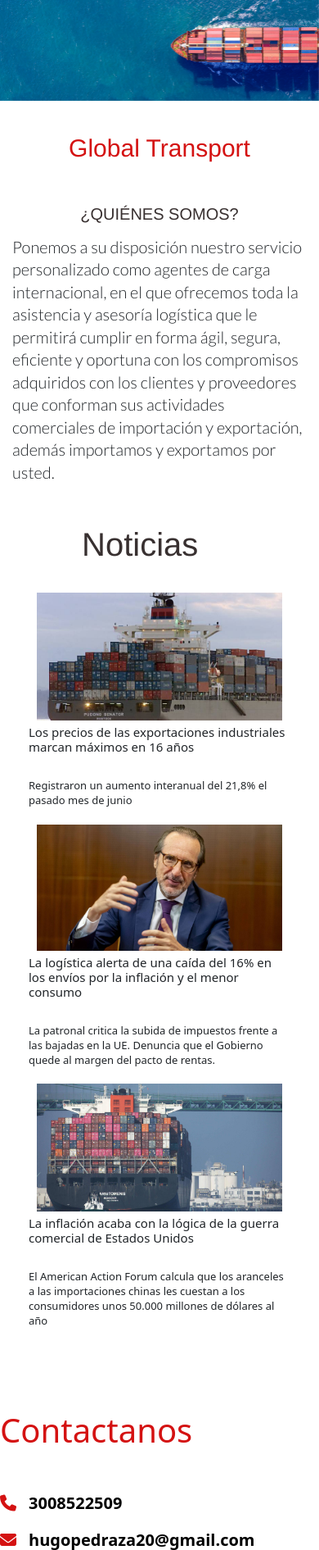
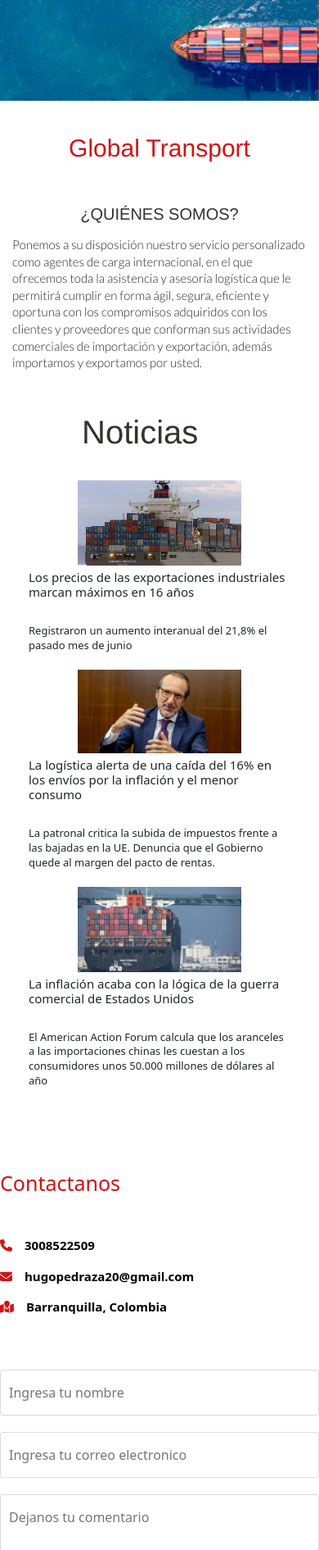
Before and after one commit to HugoPedraza/coderHouseDesarrollo, a plain HTML site: page index.html in a window 390 px wide. Shown: the part 109-2000 px from the top of the page at 82% size. Drawn offline with nearby package versions, Linux system fonts and the light colour scheme.

Commit message:
responsive v3

```diff
--- a/css/style.css
+++ b/css/style.css
@@ -410,15 +410,30 @@ h1 {
         flex-direction: column;
         align-items: center;
     }
+    .imgNoticia1, .imgNoticia2, .imgNoticia3 {
+        width: 200px;
+    }
+
+    .titleText  {
+        font-size: 1.5rem;
+    }
     .contenedorContacto{
         flex-direction: column;
     }
     .nosotrosText{
+        font-size: 1.5rem;
         padding: 0;
     }
     .contenedorForm {
         display: flex;
         flex-direction: column;
+
+    }
+    .contenedorForm h2 {
+        font-size: 2.5rem;
+    }
+    .contenedorForm a {
+        font-size: 1.5rem;
 
     }
     .contenedorForm form textarea{
@@ -429,6 +444,11 @@ h1 {
     }
     .contenedor1, .contenedor2, .contenedor3 {
         flex-direction: column;
+    }
+    .contenedorServicios {
+        display: flex;
+        flex-direction: column;
+        margin-bottom: 50px;
     }
     .img1 img{
         width: 200px;
--- a/scss/_media.scss
+++ b/scss/_media.scss
@@ -77,15 +77,32 @@
         flex-direction: column;
         align-items: center;
     }
+    .imgNoticia1, .imgNoticia2, .imgNoticia3 {
+        width: 200px;
+    }
+    .tituloNoticia {
+        text-align: center;
+    }
+    .titleText  {
+        font-size: 1.5rem;
+    }
     .contenedorContacto{
         flex-direction: column;
     }
     .nosotrosText{
+        font-size: 1.5rem;
         padding: 0;
     }
     .contenedorForm {
         display: flex;
         flex-direction: column;
+
+    }
+    .contenedorForm h2 {
+        font-size: 2.5rem;
+    }
+    .contenedorForm a {
+        font-size: 1.5rem;
 
     }
     .contenedorForm form textarea{
@@ -96,6 +113,11 @@
     }
     .contenedor1, .contenedor2, .contenedor3 {
         flex-direction: column;
+    }
+    .contenedorServicios {
+        display: flex;
+        flex-direction: column;
+        margin-bottom: 50px;
     }
     .img1 img{
         width: 200px;
```
Also changed, not shown: noticias.html (+3 -3 lines), css/main.css, 1 other file.
